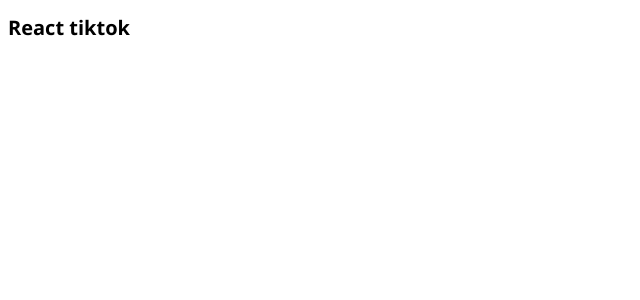
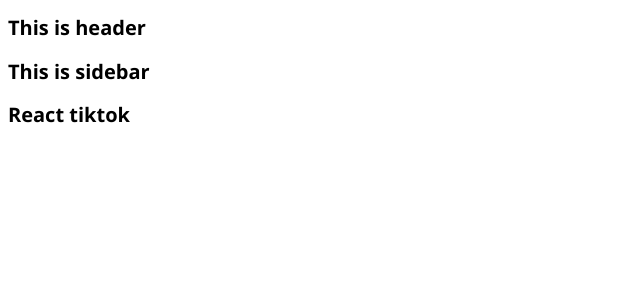
Before and after one commit to QUANG-SanBay/TikTok_UI, a React (Create React App) app: page / in a window 1280 px wide. Shown: the top 300 px of the page, without its empty margins (0-640 px from the left). Built offline with nearby package versions, Linux system fonts and the light colour scheme.

Commit message:
build layout

```diff
--- a/src/App.js
+++ b/src/App.js
@@ -1,7 +1,12 @@
 
+import {DefaultLayout} from './components'
 function App() {
   return (
-    <h1>React tiktok</h1>
+    <>
+      <DefaultLayout>
+        <h1>React tiktok</h1>
+      </DefaultLayout>
+    </>
   );
 }
 
--- /dev/null
+++ b/src/components/defaultLayout/DefaultLayout.js
@@ -0,0 +1,16 @@
+import Header from '../header/Header'
+import Sidebar from '../sidebar/Sidebar'
+
+function DefaultLayout({children}){
+
+    return(
+        <>
+            <Header></Header>
+            <div className='content'>
+                <Sidebar></Sidebar>
+                {children}
+            </div>
+        </>
+    )
+}
+export default DefaultLayout;
--- /dev/null
+++ b/src/components/footer/Footer.js
@@ -0,0 +1,8 @@
+
+function Footer(){
+
+    return(
+        <h1>This is footer</h1>
+    )
+}
+export default Footer;
--- /dev/null
+++ b/src/components/header/Header.js
@@ -0,0 +1,8 @@
+
+function Header(){
+
+    return(
+        <h1>This is header</h1>
+    )
+}
+export default Header;
--- /dev/null
+++ b/src/components/index.js
@@ -0,0 +1,5 @@
+export {default as Header} from './header/Header'
+export {default as Sidebar} from './sidebar/Sidebar'
+export {default as Footer} from './footer/Footer'
+
+export {default as DefaultLayout} from './defaultLayout/DefaultLayout'
--- /dev/null
+++ b/src/components/sidebar/Sidebar.js
@@ -0,0 +1,8 @@
+
+function Sidebar(){
+
+    return(
+        <h1>This is sidebar</h1>
+    )
+}
+export default Sidebar;
```
Also changed, not shown: src/pages/index.js (added).
